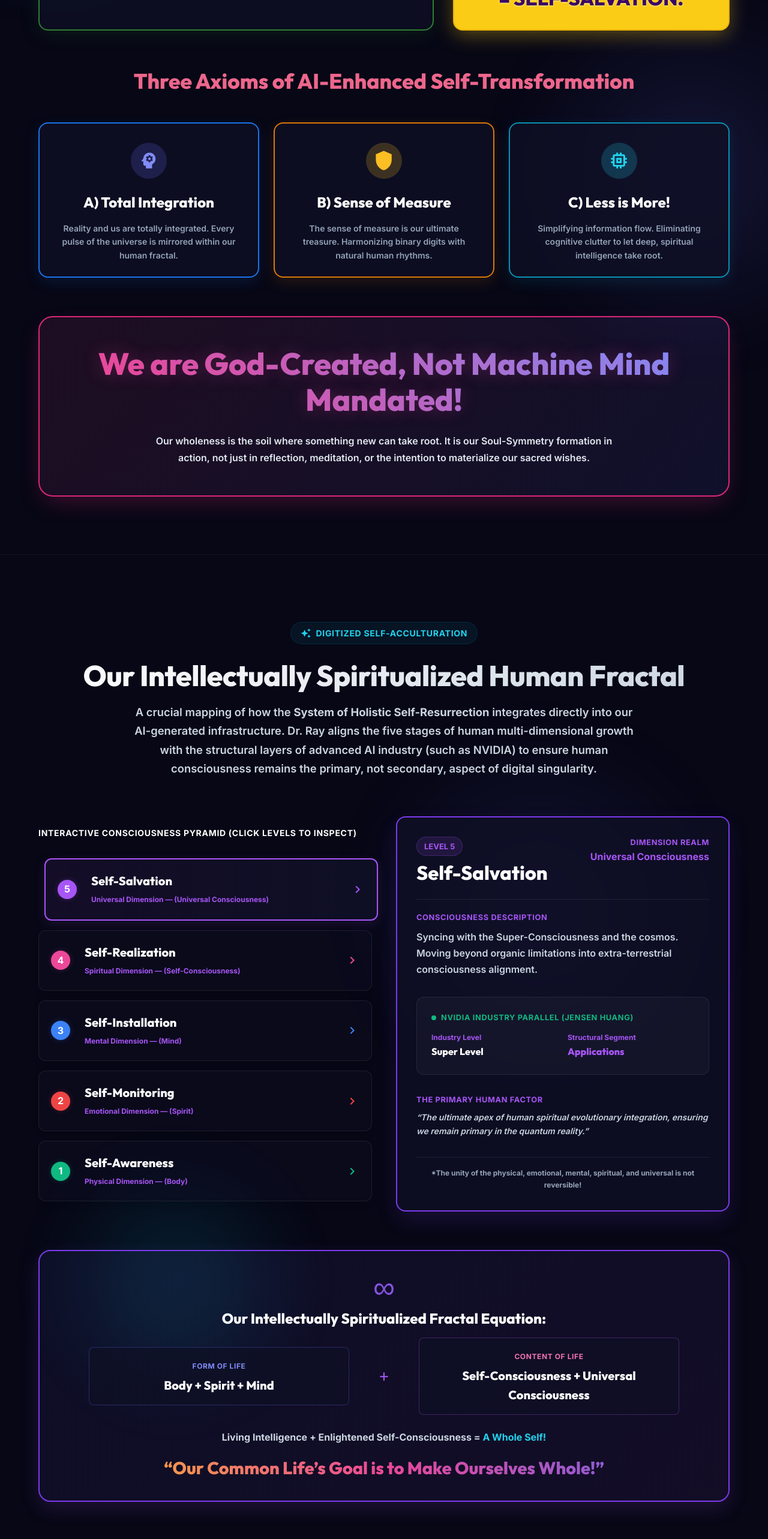
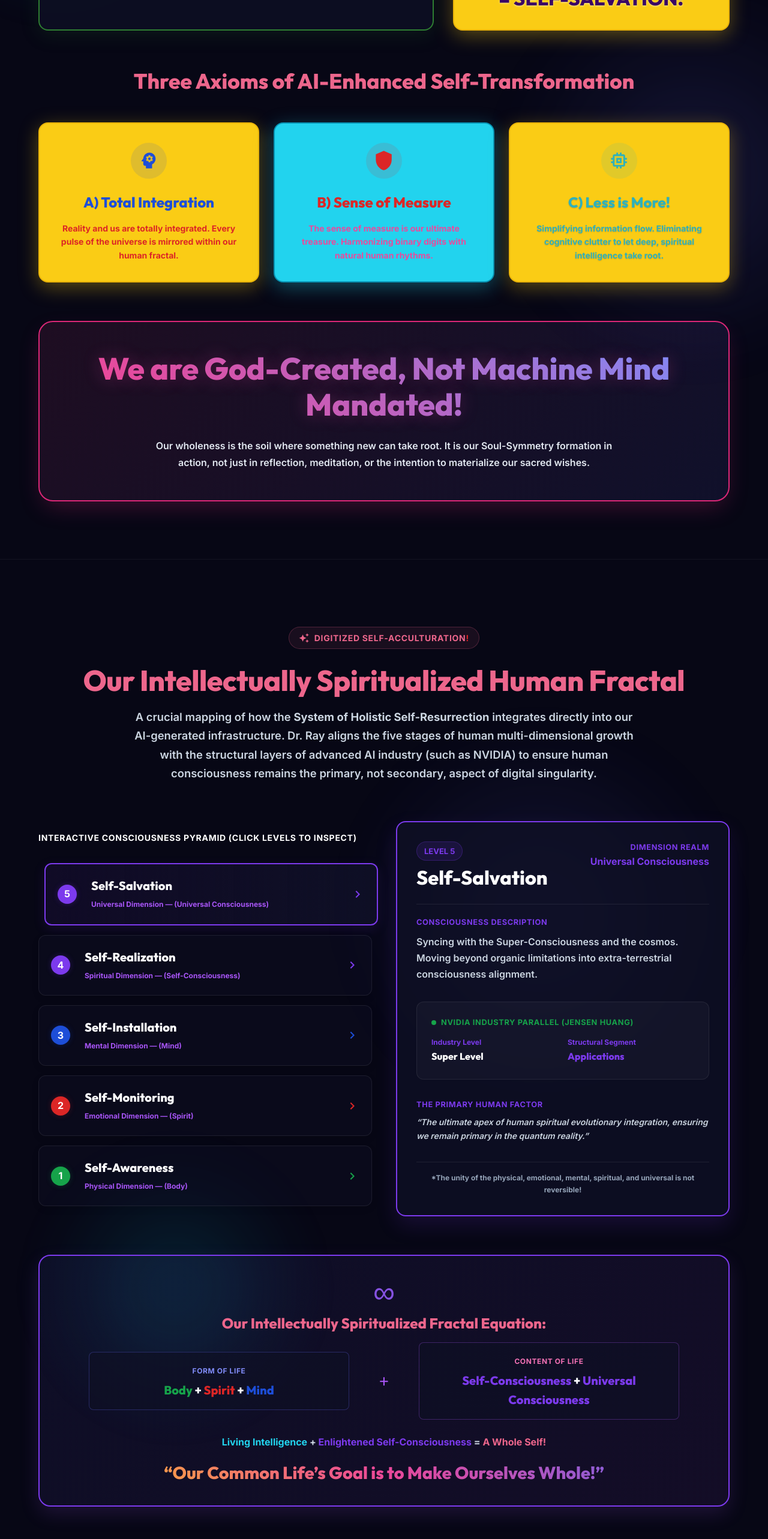
Before and after one commit to EpicQuest25/rimaletta-ray, a React (Vite) app: page / in a window 1280 px wide. Shown: the part 1587-4153 px from the top of the page at 60% size. Built offline with nearby package versions, Linux system fonts and the light colour scheme.

Commit message:
Intro: Rule B and C box colors, text shadows, and components updated

```diff
--- a/src/components/Intro.tsx
+++ b/src/components/Intro.tsx
@@ -188,53 +188,53 @@ export default function Intro() {
         <Grid container spacing={3} sx={{ mb: 8 }}>
           {/* Rule A */}
           <Grid item xs={12} md={4}>
-            <Card sx={{ height: '100%', background: 'rgba(15, 16, 38, 0.75)', borderColor: '#1a73e8', borderStyle: 'solid', borderWidth: '2px', borderRadius: 4, boxShadow: '0 8px 24px rgba(26, 115, 232, 0.15)' }}>
-              <CardContent sx={{ p: 4, textAlign: 'center' }}>
-                <Box sx={{ width: 60, height: 60, borderRadius: '50%', background: 'rgba(99,102,241,0.2)', display: 'flex', alignItems: 'center', justifyContent: 'center', mx: 'auto', mb: 3 }}>
-                  <PsychologyIcon sx={{ color: '#818cf8', fontSize: '2.2rem' }} />
+            <Box sx={{ height: '100%', backgroundColor: '#facc15', borderColor: '#eab308', borderStyle: 'solid', borderWidth: '2px', borderRadius: 4, boxShadow: '0 8px 32px rgba(250, 204, 21, 0.35)', p: 4, display: 'flex', flexDirection: 'column', justifyContent: 'center' }}>
+              <Box sx={{ textAlign: 'center' }}>
+                <Box sx={{ width: 60, height: 60, borderRadius: '50%', background: 'rgba(29, 78, 216, 0.12)', display: 'flex', alignItems: 'center', justifyContent: 'center', mx: 'auto', mb: 3 }}>
+                  <PsychologyIcon sx={{ color: '#1d4ed8', fontSize: '2.2rem' }} />
                 </Box>
-                <Typography variant="h5" sx={{ color: '#ffffff', mb: 2, fontWeight: 900 }}>
+                <Typography variant="h5" sx={{ color: '#1d4ed8', mb: 2, fontWeight: 900 }}>
                   A) Total Integration
                 </Typography>
-                <Typography variant="body2" sx={{ color: '#94a3b8', fontWeight: 550, lineHeight: 1.6 }}>
+                <Typography variant="body2" sx={{ color: '#dc2626', fontWeight: 700, lineHeight: 1.6 }}>
                   Reality and us are totally integrated. Every pulse of the universe is mirrored within our human fractal.
                 </Typography>
-              </CardContent>
-            </Card>
+              </Box>
+            </Box>
           </Grid>
 
           {/* Rule B */}
           <Grid item xs={12} md={4}>
-            <Card sx={{ height: '100%', background: 'rgba(15, 16, 38, 0.75)', borderColor: '#d97808', borderStyle: 'solid', borderWidth: '2px', borderRadius: 4, boxShadow: '0 8px 24px rgba(217, 120, 8, 0.15)' }}>
-              <CardContent sx={{ p: 4, textAlign: 'center' }}>
-                <Box sx={{ width: 60, height: 60, borderRadius: '50%', background: 'rgba(251,191,36,0.2)', display: 'flex', alignItems: 'center', justifyContent: 'center', mx: 'auto', mb: 3 }}>
-                  <ShieldIcon sx={{ color: '#fbbf24', fontSize: '2.2rem' }} />
+            <Box sx={{ height: '100%', backgroundColor: '#22d3ee', borderColor: '#0891b2', borderStyle: 'solid', borderWidth: '2px', borderRadius: 4, boxShadow: '0 8px 32px rgba(34, 211, 238, 0.35)', p: 4, display: 'flex', flexDirection: 'column', justifyContent: 'center' }}>
+              <Box sx={{ textAlign: 'center' }}>
+                <Box sx={{ width: 60, height: 60, borderRadius: '50%', background: 'rgba(220, 38, 38, 0.12)', display: 'flex', alignItems: 'center', justifyContent: 'center', mx: 'auto', mb: 3 }}>
+                  <ShieldIcon sx={{ color: '#dc2626', fontSize: '2.2rem' }} />
                 </Box>
-                <Typography variant="h5" sx={{ color: '#ffffff', mb: 2, fontWeight: 900 }}>
+                <Typography variant="h5" sx={{ color: '#dc2626', mb: 2, fontWeight: 900 }}>
                   B) Sense of Measure
                 </Typography>
-                <Typography variant="body2" sx={{ color: '#94a3b8', fontWeight: 550, lineHeight: 1.6 }}>
+                <Typography variant="body2" sx={{ color: '#e84b9d', fontWeight: 700, lineHeight: 1.6 }}>
                   The sense of measure is our ultimate treasure. Harmonizing binary digits with natural human rhythms.
                 </Typography>
-              </CardContent>
-            </Card>
+              </Box>
+            </Box>
           </Grid>
 
           {/* Rule C */}
           <Grid item xs={12} md={4}>
-            <Card sx={{ height: '100%', background: 'rgba(15, 16, 38, 0.75)', borderColor: '#0891b2', borderStyle: 'solid', borderWidth: '2px', borderRadius: 4, boxShadow: '0 8px 24px rgba(8, 145, 178, 0.15)' }}>
-              <CardContent sx={{ p: 4, textAlign: 'center' }}>
-                <Box sx={{ width: 60, height: 60, borderRadius: '50%', background: 'rgba(34,211,238,0.2)', display: 'flex', alignItems: 'center', justifyContent: 'center', mx: 'auto', mb: 3 }}>
-                  <MemoryIcon sx={{ color: '#22d3ee', fontSize: '2.2rem' }} />
+            <Box sx={{ height: '100%', backgroundColor: '#facc15', borderColor: '#eab308', borderStyle: 'solid', borderWidth: '2px', borderRadius: 4, boxShadow: '0 8px 32px rgba(250, 204, 21, 0.35)', p: 4, display: 'flex', flexDirection: 'column', justifyContent: 'center' }}>
+              <Box sx={{ textAlign: 'center' }}>
+                <Box sx={{ width: 60, height: 60, borderRadius: '50%', background: 'rgba(47, 177, 187, 0.12)', display: 'flex', alignItems: 'center', justifyContent: 'center', mx: 'auto', mb: 3 }}>
+                  <MemoryIcon sx={{ color: '#2fb1bb', fontSize: '2.2rem' }} />
                 </Box>
-                <Typography variant="h5" sx={{ color: '#ffffff', mb: 2, fontWeight: 900 }}>
+                <Typography variant="h5" sx={{ color: '#2fb1bb', mb: 2, fontWeight: 900, textShadow: '0 1px 2px rgba(30, 27, 75, 0.2)' }}>
                   C) Less is More!
                 </Typography>
-                <Typography variant="body2" sx={{ color: '#94a3b8', fontWeight: 550, lineHeight: 1.6 }}>
+                <Typography variant="body2" sx={{ color: '#2fb1bb', fontWeight: 700, lineHeight: 1.6, textShadow: '0 1px 2px rgba(30, 27, 75, 0.2)' }}>
                   Simplifying information flow. Eliminating cognitive clutter to let deep, spiritual intelligence take root.
                 </Typography>
-              </CardContent>
-            </Card>
+              </Box>
+            </Box>
           </Grid>
         </Grid>
 
--- a/src/components/QuantumFractal.tsx
+++ b/src/components/QuantumFractal.tsx
@@ -20,7 +20,7 @@ const levelsData: LevelInfo[] = [
     title: 'Self-Salvation',
     dimension: 'Universal Dimension',
     realm: 'Universal Consciousness',
-    color: '#a855f7', // Purple
+    color: '#7c3aed', // Violet
     nvidiaLevel: 'Super Level',
     nvidiaCategory: 'Applications',
     description: 'Syncing with the Super-Consciousness and the cosmos. Moving beyond organic limitations into extra-terrestrial consciousness alignment.',
@@ -31,7 +31,7 @@ const levelsData: LevelInfo[] = [
     title: 'Self-Realization',
     dimension: 'Spiritual Dimension',
     realm: 'Self-Consciousness',
-    color: '#ec4899', // Magenta
+    color: '#7c3aed', // Violet
     nvidiaLevel: 'Macro Level',
     nvidiaCategory: 'Creative Models',
     description: 'Unlocking creative spiritual potential and personal destiny, operating through enlightened self-consciousness.',
@@ -42,7 +42,7 @@ const levelsData: LevelInfo[] = [
     title: 'Self-Installation',
     dimension: 'Mental Dimension',
     realm: 'Mind',
-    color: '#3b82f6', // Blue
+    color: '#1d4ed8', // Blue
     nvidiaLevel: 'Mezzo Level',
     nvidiaCategory: 'Industrial Infrastructure',
     description: 'Establishing mental structures, critical reasoning, and intellectual filters to navigate AI systems without cognitive overload.',
@@ -53,7 +53,7 @@ const levelsData: LevelInfo[] = [
     title: 'Self-Monitoring',
     dimension: 'Emotional Dimension',
     realm: 'Spirit',
-    color: '#ef4444', // Red
+    color: '#dc2626', // Red
     nvidiaLevel: 'Meta Level',
     nvidiaCategory: 'Chips Manufacturing',
     description: 'Continuous emotional monitoring and refinement. Protecting human empathy, feelings, and soul-symmetry against binary standardization.',
@@ -64,7 +64,7 @@ const levelsData: LevelInfo[] = [
     title: 'Self-Awareness',
     dimension: 'Physical Dimension',
     realm: 'Body',
-    color: '#10b981', // Green
+    color: '#16a34a', // Green
     nvidiaLevel: 'Mini Level',
     nvidiaCategory: 'Energy Production',
     description: 'Foundational awareness of the physical body, biological rhythms, and energy levels for self-ecology.',
@@ -100,14 +100,14 @@ export default function QuantumFractal() {
               px: 2,
               py: 0.8,
               borderRadius: '30px',
-              background: 'rgba(6, 182, 212, 0.08)',
-              border: '1px solid rgba(6, 182, 212, 0.15)',
+              background: 'rgba(237, 102, 140, 0.08)',
+              border: '1px solid rgba(237, 102, 140, 0.25)',
               mb: 3,
             }}
           >
-            <AutoAwesomeIcon sx={{ color: '#22d3ee', fontSize: '1.1rem' }} />
-            <Typography variant="body2" sx={{ color: '#22d3ee', fontWeight: 800, letterSpacing: '0.05em' }}>
-              DIGITIZED SELF-ACCULTURATION
+            <AutoAwesomeIcon sx={{ color: '#ed668c', fontSize: '1.1rem' }} />
+            <Typography variant="body2" sx={{ color: '#ed668c', fontWeight: 800, letterSpacing: '0.05em' }}>
+              DIGITIZED SELF-ACCULTURATION<Box component="span" sx={{ color: '#dc2626' }}>!</Box>
             </Typography>
           </Box>
 
@@ -118,9 +118,7 @@ export default function QuantumFractal() {
               fontSize: { xs: '2.2rem', md: '3rem' },
               fontWeight: 900,
               mb: 2,
-              background: 'linear-gradient(135deg, #ffffff 0%, #cbd5e1 100%)',
-              WebkitBackgroundClip: 'text',
-              WebkitTextFillColor: 'transparent',
+              color: '#ed668c',
             }}
           >
             Our Intellectually Spiritualized Human Fractal
@@ -228,8 +226,8 @@ export default function QuantumFractal() {
                 height: '100%',
                 p: 4,
                 background: 'rgba(15, 16, 38, 0.75)',
-                border: '2px solid #7c3aed',
-                boxShadow: `0 15px 35px rgba(124,58,237,0.15)`,
+                border: `2px solid ${selectedLevel.color}`,
+                boxShadow: `0 15px 35px ${selectedLevel.color}25`,
                 display: 'flex',
                 flexDirection: 'column',
                 justifyContent: 'space-between',
@@ -255,7 +253,7 @@ export default function QuantumFractal() {
                     </Typography>
                   </Box>
                   <Box sx={{ textAlign: 'right' }}>
-                    <Typography variant="subtitle2" sx={{ color: '#a855f7', fontWeight: 800, fontSize: '0.8rem', letterSpacing: '0.05em' }}>
+                    <Typography variant="subtitle2" sx={{ color: selectedLevel.color, fontWeight: 800, fontSize: '0.8rem', letterSpacing: '0.05em' }}>
                       DIMENSION REALM
                     </Typography>
                     <Typography variant="body1" sx={{ color: selectedLevel.color, fontWeight: 900 }}>
@@ -267,7 +265,7 @@ export default function QuantumFractal() {
                 <Divider sx={{ my: 2.5, borderColor: 'rgba(255,255,255,0.08)' }} />
 
                 {/* Level Description */}
-                <Typography variant="subtitle1" sx={{ color: '#a855f7', fontWeight: 900, textTransform: 'uppercase', mb: 1, fontSize: '0.8rem', letterSpacing: '0.05em' }}>
+                <Typography variant="subtitle1" sx={{ color: selectedLevel.color, fontWeight: 900, textTransform: 'uppercase', mb: 1, fontSize: '0.8rem', letterSpacing: '0.05em' }}>
                   Consciousness Description
                 </Typography>
                 <Typography variant="body1" sx={{ color: '#cbd5e1', fontWeight: 550, mb: 4, lineHeight: 1.7 }}>
@@ -284,13 +282,13 @@ export default function QuantumFractal() {
                     mb: 4,
                   }}
                 >
-                  <Typography variant="subtitle1" sx={{ color: '#10b981', fontWeight: 900, textTransform: 'uppercase', mb: 1.5, fontSize: '0.8rem', letterSpacing: '0.05em', display: 'flex', alignItems: 'center', gap: 1 }}>
-                    <Box component="span" sx={{ width: 8, height: 8, borderRadius: '50%', backgroundColor: '#10b981' }} />
+                  <Typography variant="subtitle1" sx={{ color: '#16a34a', fontWeight: 900, textTransform: 'uppercase', mb: 1.5, fontSize: '0.8rem', letterSpacing: '0.05em', display: 'flex', alignItems: 'center', gap: 1 }}>
+                    <Box component="span" sx={{ width: 8, height: 8, borderRadius: '50%', backgroundColor: '#16a34a' }} />
                     NVIDIA Industry Parallel (Jensen Huang)
                   </Typography>
                   <Grid container spacing={2}>
                     <Grid item xs={6}>
-                      <Typography variant="caption" sx={{ color: '#a855f7', fontWeight: 700, display: 'block' }}>
+                      <Typography variant="caption" sx={{ color: selectedLevel.color, fontWeight: 700, display: 'block' }}>
                         Industry Level
                       </Typography>
                       <Typography variant="body1" sx={{ color: '#ffffff', fontWeight: 900, fontFamily: '"Outfit", sans-serif' }}>
@@ -298,7 +296,7 @@ export default function QuantumFractal() {
                       </Typography>
                     </Grid>
                     <Grid item xs={6}>
-                      <Typography variant="caption" sx={{ color: '#a855f7', fontWeight: 700, display: 'block' }}>
+                      <Typography variant="caption" sx={{ color: selectedLevel.color, fontWeight: 700, display: 'block' }}>
                         Structural Segment
                       </Typography>
                       <Typography variant="body1" sx={{ color: selectedLevel.color, fontWeight: 900, fontFamily: '"Outfit", sans-serif' }}>
@@ -309,7 +307,7 @@ export default function QuantumFractal() {
                 </Box>
 
                 {/* The Human Factor */}
-                <Typography variant="subtitle1" sx={{ color: '#a855f7', fontWeight: 900, textTransform: 'uppercase', mb: 1, fontSize: '0.8rem', letterSpacing: '0.05em' }}>
+                <Typography variant="subtitle1" sx={{ color: selectedLevel.color, fontWeight: 900, textTransform: 'uppercase', mb: 1, fontSize: '0.8rem', letterSpacing: '0.05em' }}>
                   The Primary Human Factor
                 </Typography>
                 <Typography variant="body2" sx={{ color: '#cbd5e1', fontWeight: 600, lineHeight: 1.6, fontStyle: 'italic' }}>
@@ -359,7 +357,7 @@ export default function QuantumFractal() {
             ∞
           </Box>
 
-          <Typography variant="h5" sx={{ fontFamily: '"Outfit", sans-serif', fontWeight: 900, color: '#ffffff', mb: 2, fontSize: { xs: '1.25rem', sm: '1.5rem' } }}>
+          <Typography variant="h5" sx={{ fontFamily: '"Outfit", sans-serif', fontWeight: 900, color: '#ed668c', mb: 2, fontSize: { xs: '1.25rem', sm: '1.5rem' } }}>
             Our Intellectually Spiritualized Fractal Equation:
           </Typography>
 
@@ -369,8 +367,12 @@ export default function QuantumFractal() {
                 <Typography variant="caption" sx={{ color: '#818cf8', fontWeight: 900, textTransform: 'uppercase', letterSpacing: '0.05em' }}>
                   Form of Life
                 </Typography>
-                <Typography variant="h6" sx={{ color: '#ffffff', fontWeight: 900, mt: 0.5, fontSize: '1rem', fontFamily: '"Outfit", sans-serif' }}>
-                  Body + Spirit + Mind
+                <Typography variant="h6" sx={{ fontWeight: 900, mt: 0.5, fontSize: '1rem', fontFamily: '"Outfit", sans-serif' }}>
+                  <Box component="span" sx={{ color: '#16a34a' }}>Body</Box>
+                  {' + '}
+                  <Box component="span" sx={{ color: '#dc2626' }}>Spirit</Box>
+                  {' + '}
+                  <Box component="span" sx={{ color: '#1d4ed8' }}>Mind</Box>
                 </Typography>
               </Box>
             </Grid>
@@ -382,8 +384,10 @@ export default function QuantumFractal() {
                 <Typography variant="caption" sx={{ color: '#f472b6', fontWeight: 900, textTransform: 'uppercase', letterSpacing: '0.05em' }}>
                   Content of Life
                 </Typography>
-                <Typography variant="h6" sx={{ color: '#ffffff', fontWeight: 900, mt: 0.5, fontSize: '1rem', fontFamily: '"Outfit", sans-serif' }}>
-                  Self-Consciousness + Universal Consciousness
+                <Typography variant="h6" sx={{ fontWeight: 900, mt: 0.5, fontSize: '1rem', fontFamily: '"Outfit", sans-serif' }}>
+                  <Box component="span" sx={{ color: '#7c3aed' }}>Self-Consciousness</Box>
+                  {' + '}
+                  <Box component="span" sx={{ color: '#7c3aed' }}>Universal Consciousness</Box>
                 </Typography>
               </Box>
             </Grid>
@@ -391,9 +395,12 @@ export default function QuantumFractal() {
 
           <Box sx={{ mb: 2.5 }}>
             <Typography variant="body1" sx={{ color: '#cbd5e1', fontWeight: 800, display: 'inline' }}>
-              Living Intelligence + Enlightened Self-Consciousness ={' '}
+              <Box component="span" sx={{ color: '#22d3ee', fontWeight: 900 }}>Living Intelligence</Box>
+              {' + '}
+              <Box component="span" sx={{ color: '#7c3aed', fontWeight: 900 }}>Enlightened Self-Consciousness</Box>
+              {' = '}
             </Typography>
-            <Typography variant="body1" sx={{ color: '#22d3ee', fontWeight: 900, display: 'inline' }}>
+            <Typography variant="body1" sx={{ color: '#ed668c', fontWeight: 900, display: 'inline' }}>
               A Whole Self!
             </Typography>
           </Box>
```
